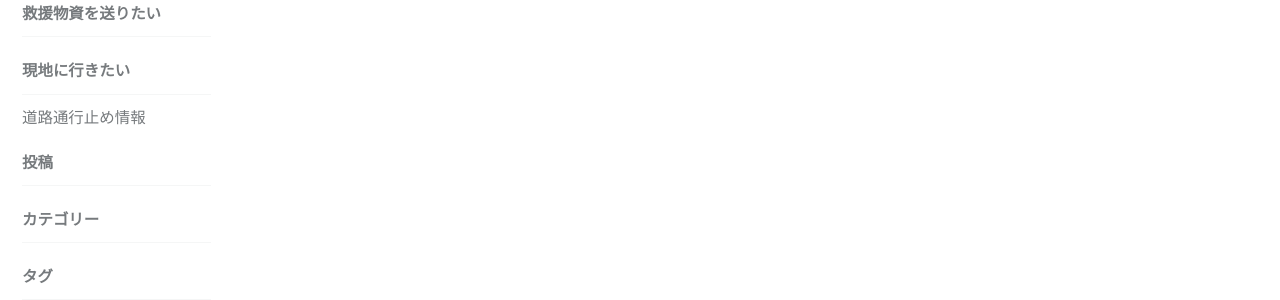
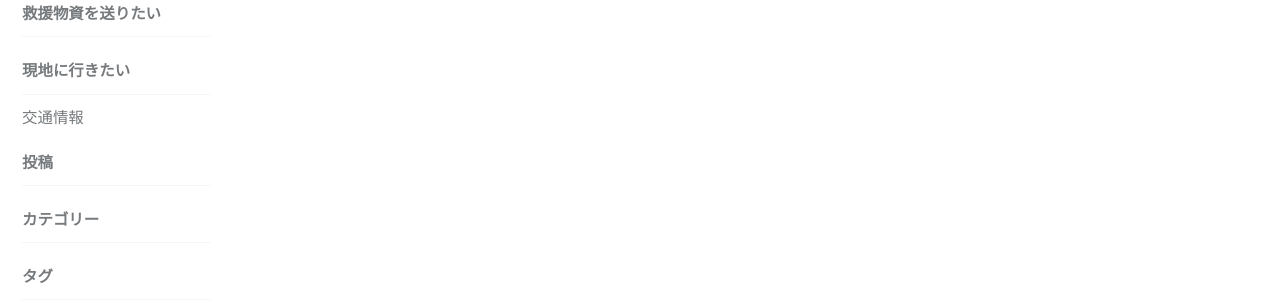
Before and after one commit to cheerup-ehime/cheerup-ehime.github.io, a Jekyll site: the page built from _pages/rescue-supply.md, in a window 1280 px wide. Shown: the part 450-750 px from the top of the page. Built offline with Jekyll 4.4.1, drawn with Linux system fonts in a browser that asks for light colours.

Commit message:
交通情報のカテゴリー追加

```diff
--- a/_data/navigation.yml
+++ b/_data/navigation.yml
@@ -32,8 +32,8 @@
     url: /rescuesupply/
   - title: "現地に行きたい"
     children:
-      - title: "道路通行止め情報"
-        url: /routes/
+      - title: "交通情報"
+        url: /categories/#%E4%BA%A4%E9%80%9A%E6%83%85%E5%A0%B1
   - title: "投稿"
     url: /year-archive/
   - title: "カテゴリー"
```
